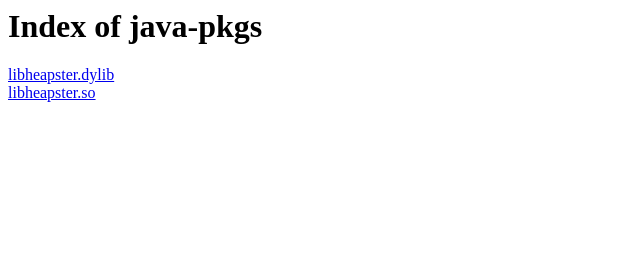
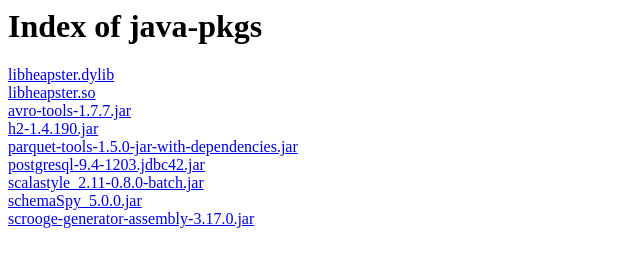
Before and after one commit to ActionIQ-OSS/java-pkgs, a plain HTML site: page index.html in a window 1280 px wide. Shown: the whole page, without its empty margins (0-640 px from the left). Drawn offline with Linux system fonts and the light colour scheme.

Commit message:
add jars

```diff
--- a/index.html
+++ b/index.html
@@ -6,5 +6,12 @@
     <h1>Index of java-pkgs</h1>
     <a href="libheapster.dylib">libheapster.dylib</a><br/>
     <a href="libheapster.so">libheapster.so</a><br/>
+    <a href="avro-tools-1.7.7.jar">avro-tools-1.7.7.jar</a><br/>
+    <a href="h2-1.4.190.jar">h2-1.4.190.jar</a><br/>
+    <a href="parquet-tools-1.5.0-jar-with-dependencies.jar">parquet-tools-1.5.0-jar-with-dependencies.jar</a><br/>
+    <a href="postgresql-9.4-1203.jdbc42.jar">postgresql-9.4-1203.jdbc42.jar</a><br/>
+    <a href="scalastyle_2.11-0.8.0-batch.jar">scalastyle_2.11-0.8.0-batch.jar</a><br/>
+    <a href="schemaSpy_5.0.0.jar">schemaSpy_5.0.0.jar</a><br/>
+    <a href="scrooge-generator-assembly-3.17.0.jar">scrooge-generator-assembly-3.17.0.jar</a><br/>
   </body>
 </html>
```
Also changed, not shown: 8 other files.
